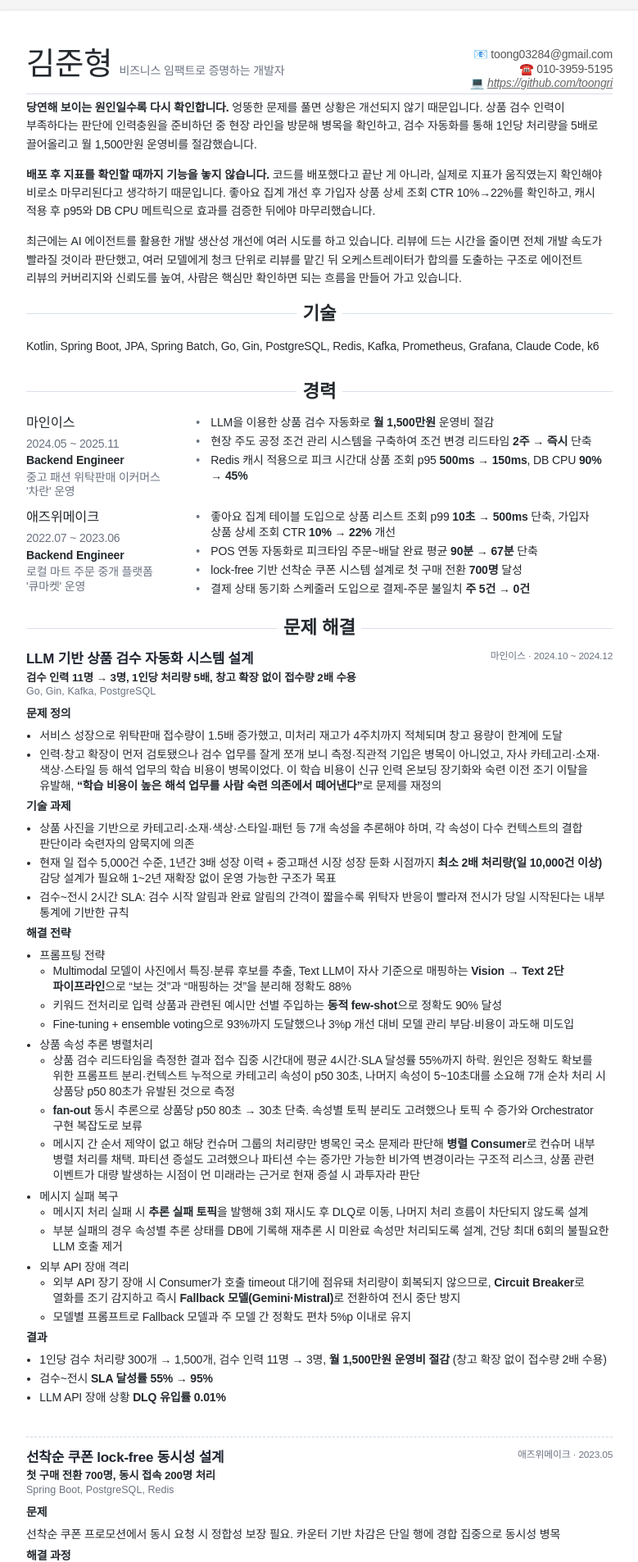
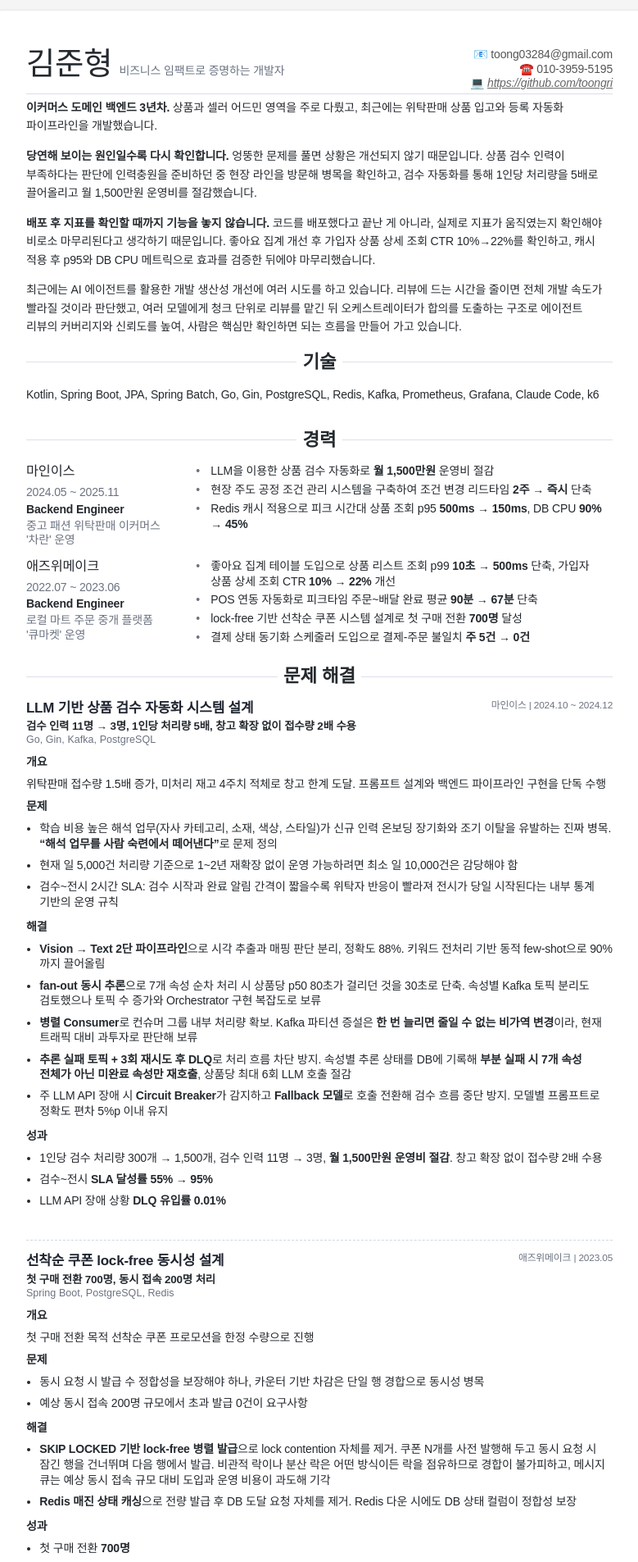
Before and after one commit to toongri/toongri.github.io, a Jekyll site: the page built from index.md, in a window 1280 px wide. Shown: the top 1905 px of the page at 82% size, without its empty margins (250-1029 px from the left). Built offline with Jekyll 4.4.1, drawn with Linux system fonts in a browser that asks for light colours; some of the changed text lies outside the part shown.

Commit message:
sync: resume-manage main과 이력서 렌더링 파일 동기화
- _config.yml: 4개 case 개요/문제/해결/성과 4단 구조 + 외부 피드백 반영
- _includes/section-projects.html: 문제해결 카드 템플릿 갱신
- _sass/modern-resume-theme.scss: 시각 계층/들여쓰기 스타일 갱신

```diff
--- a/_config.yml
+++ b/_config.yml
@@ -13,6 +13,8 @@ phone: 010-3959-5195
 
 #github_username: toongri
 about_content: |
+  **이커머스 도메인 백엔드 3년차.** 상품과 셀러 어드민 영역을 주로 다뤘고, 최근에는 위탁판매 상품 입고와 등록 자동화 파이프라인을 개발했습니다.
+
   **당연해 보이는 원인일수록 다시 확인합니다.** 엉뚱한 문제를 풀면 상황은 개선되지 않기 때문입니다. 상품 검수 인력이 부족하다는 판단에 인력충원을 준비하던 중 현장 라인을 방문해 병목을 확인하고, 검수 자동화를 통해 1인당 처리량을 5배로 끌어올리고 월 1,500만원 운영비를 절감했습니다.
 
   **배포 후 지표를 확인할 때까지 기능을 놓지 않습니다.** 코드를 배포했다고 끝난 게 아니라, 실제로 지표가 움직였는지 확인해야 비로소 마무리된다고 생각하기 때문입니다. 좋아요 집계 개선 후 가입자 상품 상세 조회 CTR 10%→22%를 확인하고, 캐시 적용 후 p95와 DB CPU 메트릭으로 효과를 검증한 뒤에야 마무리했습니다.
@@ -52,97 +54,96 @@ content:
     content:
       - title: LLM 기반 상품 검수 자동화 시스템 설계
         sub_title: 검수 인력 11명 → 3명, 1인당 처리량 5배, 창고 확장 없이 접수량 2배 수용
-        caption: 마인이스 · 2024.10 ~ 2024.12
+        caption: 마인이스 | 2024.10 ~ 2024.12
         skills: Go, Gin, Kafka, PostgreSQL
         description: |
-          **문제 정의**
-          - 서비스 성장으로 위탁판매 접수량이 1.5배 증가했고, 미처리 재고가 4주치까지 적체되며 창고 용량이 한계에 도달
-          - 인력·창고 확장이 먼저 검토됐으나 검수 업무를 잘게 쪼개 보니 측정·직관적 기입은 병목이 아니었고, 자사 카테고리·소재·색상·스타일 등 해석 업무의 학습 비용이 병목이었다. 이 학습 비용이 신규 인력 온보딩 장기화와 숙련 이전 조기 이탈을 유발해, **"학습 비용이 높은 해석 업무를 사람 숙련 의존에서 떼어낸다"**로 문제를 재정의
+          **개요**
 
-          **기술 과제**
-          - 상품 사진을 기반으로 카테고리·소재·색상·스타일·패턴 등 7개 속성을 추론해야 하며, 각 속성이 다수 컨텍스트의 결합 판단이라 숙련자의 암묵지에 의존
-          - 현재 일 접수 5,000건 수준, 1년간 3배 성장 이력 + 중고패션 시장 성장 둔화 시점까지 **최소 2배 처리량(일 10,000건 이상)** 감당 설계가 필요해 1~2년 재확장 없이 운영 가능한 구조가 목표
-          - 검수~전시 2시간 SLA: 검수 시작 알림과 완료 알림의 간격이 짧을수록 위탁자 반응이 빨라져 전시가 당일 시작된다는 내부 통계에 기반한 규칙
+          위탁판매 접수량 1.5배 증가, 미처리 재고 4주치 적체로 창고 한계 도달. 프롬프트 설계와 백엔드 파이프라인 구현을 단독 수행
 
-          **해결 전략**
-          - 프롬프팅 전략
-            - Multimodal 모델이 사진에서 특징·분류 후보를 추출, Text LLM이 자사 기준으로 매핑하는 **Vision → Text 2단 파이프라인**으로 "보는 것"과 "매핑하는 것"을 분리해 정확도 88%
-            - 키워드 전처리로 입력 상품과 관련된 예시만 선별 주입하는 **동적 few-shot**으로 정확도 90% 달성
-            - Fine-tuning + ensemble voting으로 93%까지 도달했으나 3%p 개선 대비 모델 관리 부담·비용이 과도해 미도입
-          - 상품 속성 추론 병렬처리
-            - 상품 검수 리드타임을 측정한 결과 접수 집중 시간대에 평균 4시간·SLA 달성률 55%까지 하락. 원인은 정확도 확보를 위한 프롬프트 분리·컨텍스트 누적으로 카테고리 속성이 p50 30초, 나머지 속성이 5~10초대를 소요해 7개 순차 처리 시 상품당 p50 80초가 유발된 것으로 측정
-            - **fan-out** 동시 추론으로 상품당 p50 80초 → 30초 단축. 속성별 토픽 분리도 고려했으나 토픽 수 증가와 Orchestrator 구현 복잡도로 보류
-            - 메시지 간 순서 제약이 없고 해당 컨슈머 그룹의 처리량만 병목인 국소 문제라 판단해 **병렬 Consumer**로 컨슈머 내부 병렬 처리를 채택. 파티션 증설도 고려했으나 파티션 수는 증가만 가능한 비가역 변경이라는 구조적 리스크, 상품 관련 이벤트가 대량 발생하는 시점이 먼 미래라는 근거로 현재 증설 시 과투자라 판단
-          - 메시지 실패 복구
-            - 메시지 처리 실패 시 **추론 실패 토픽**을 발행해 3회 재시도 후 DLQ로 이동, 나머지 처리 흐름이 차단되지 않도록 설계
-            - 부분 실패의 경우 속성별 추론 상태를 DB에 기록해 재추론 시 미완료 속성만 처리되도록 설계, 건당 최대 6회의 불필요한 LLM 호출 제거
-          - 외부 API 장애 격리
-            - 외부 API 장기 장애 시 Consumer가 호출 timeout 대기에 점유돼 처리량이 회복되지 않으므로, **Circuit Breaker**로 열화를 조기 감지하고 즉시 **Fallback 모델(Gemini·Mistral)**로 전환하여 전시 중단 방지
-            - 모델별 프롬프트로 Fallback 모델과 주 모델 간 정확도 편차 5%p 이내로 유지
+          **문제**
+          - 학습 비용 높은 해석 업무(자사 카테고리, 소재, 색상, 스타일)가 신규 인력 온보딩 장기화와 조기 이탈을 유발하는 진짜 병목. **"해석 업무를 사람 숙련에서 떼어낸다"**로 문제 정의
+          - 현재 일 5,000건 처리량 기준으로 1~2년 재확장 없이 운영 가능하려면 최소 일 10,000건은 감당해야 함
+          - 검수~전시 2시간 SLA: 검수 시작과 완료 알림 간격이 짧을수록 위탁자 반응이 빨라져 전시가 당일 시작된다는 내부 통계 기반의 운영 규칙
 
-          **결과**
-          - 1인당 검수 처리량 300개 → 1,500개, 검수 인력 11명 → 3명, **월 1,500만원 운영비 절감** (창고 확장 없이 접수량 2배 수용)
+          **해결**
+          - **Vision → Text 2단 파이프라인**으로 시각 추출과 매핑 판단 분리, 정확도 88%. 키워드 전처리 기반 동적 few-shot으로 90%까지 끌어올림
+          - **fan-out 동시 추론**으로 7개 속성 순차 처리 시 상품당 p50 80초가 걸리던 것을 30초로 단축. 속성별 Kafka 토픽 분리도 검토했으나 토픽 수 증가와 Orchestrator 구현 복잡도로 보류
+          - **병렬 Consumer**로 컨슈머 그룹 내부 처리량 확보. Kafka 파티션 증설은 **한 번 늘리면 줄일 수 없는 비가역 변경**이라, 현재 트래픽 대비 과투자로 판단해 보류
+          - **추론 실패 토픽 + 3회 재시도 후 DLQ**로 처리 흐름 차단 방지. 속성별 추론 상태를 DB에 기록해 **부분 실패 시 7개 속성 전체가 아닌 미완료 속성만 재호출**, 상품당 최대 6회 LLM 호출 절감
+          - 주 LLM API 장애 시 **Circuit Breaker**가 감지하고 **Fallback 모델**로 호출 전환해 검수 흐름 중단 방지. 모델별 프롬프트로 정확도 편차 5%p 이내 유지
+
+          **성과**
+          - 1인당 검수 처리량 300개 → 1,500개, 검수 인력 11명 → 3명, **월 1,500만원 운영비 절감**. 창고 확장 없이 접수량 2배 수용
           - 검수~전시 **SLA 달성률 55% → 95%**
           - LLM API 장애 상황 **DLQ 유입률 0.01%**
 
       - title: 선착순 쿠폰 lock-free 동시성 설계
         sub_title: 첫 구매 전환 700명, 동시 접속 200명 처리
-        caption: 애즈위메이크 · 2023.05
+        caption: 애즈위메이크 | 2023.05
         skills: Spring Boot, PostgreSQL, Redis
         description: |
+          **개요**
+
+          첫 구매 전환 목적 선착순 쿠폰 프로모션을 한정 수량으로 진행
+
           **문제**
+          - 동시 요청 시 발급 수 정합성을 보장해야 하나, 카운터 기반 차감은 단일 행 경합으로 동시성 병목
+          - 예상 동시 접속 200명 규모에서 초과 발급 0건이 요구사항
 
-          선착순 쿠폰 프로모션에서 동시 요청 시 정합성 보장 필요. 카운터 기반 차감은 단일 행에 경합 집중으로 동시성 병목
+          **해결**
+          - **SKIP LOCKED 기반 lock-free 병렬 발급**으로 lock contention 자체를 제거. 쿠폰 N개를 사전 발행해 두고 동시 요청 시 잠긴 행을 건너뛰며 다음 행에서 발급. 비관적 락이나 분산 락은 어떤 방식이든 락을 점유하므로 경합이 불가피하고, 메시지 큐는 예상 동시 접속 규모 대비 도입과 운영 비용이 과도해 기각
+          - **Redis 매진 상태 캐싱**으로 전량 발급 후 DB 도달 요청 자체를 제거. Redis 다운 시에도 DB 상태 컬럼이 정합성 보장
 
-          **해결 과정**
-          - **SKIP LOCKED 기반 lock-free 병렬 발급.** 쿠폰 N개 사전 생성, 잠긴 행은 건너뛰어 lock contention 제로. 비관적 락·분산 락은 결국 락을 잡는 구조로 경합 불가피, 메시지 큐는 예상 동시 접속 규모 대비 도입·운영 비용이 과도
-          - **쿠폰 캐시로 불필요한 DB 접근 차단.** 전량 발급 시 Redis에 매진 상태를 캐싱하여 DB 도달 요청 자체를 제거. Redis 다운 시에도 DB 상태 컬럼이 정합성 보장
-
-          **결과**
-          - 첫 구매 전환 **700명**, 동시 접속 200명 처리, 초과 발급 **0건**
+          **성과**
+          - 첫 구매 전환 **700명**
+          - 동시 접속 200명 처리
 
           **회고**
-          - 트래픽 증가 시 메시지 큐 기반 비동기 발급으로 전환하면 다양한 요구사항에 유연하게 대응 가능
+          - 트래픽 증가 시 메시지 큐 기반 비동기 발급으로 다양한 요구사항에 유연하게 대응 가능
           - 유저 중복 발급 가능 요구사항 추가 시 DB 제약조건 변경이 필요한 설계는 확장성 측면에서 아쉬움
 
       - title: 상품 조회 캐시 적용
         sub_title: 상품 리스트 조회 API p95 500ms → 150ms, 피크 시 DB CPU 90% → 45%
-        caption: 마인이스 · 2025.04
+        caption: 마인이스 | 2025.04
         skills: Go, Redis, PostgreSQL
         description: |
+          **개요**
+
+          서비스 성장과 마케팅 캠페인으로 20시 피크 트래픽이 누적되며 상품 조회 API의 DB CPU가 90%까지 상승
+
           **문제**
+          - p95 500ms 이상으로 SLO 미달. 매 요청마다 DB를 직접 조회하는 구조가 원인이며, 인덱스는 이미 적용된 상태라 DB 조회량 자체를 줄이는 접근이 필요
 
-          피크 시간대 상품 조회 API p95 500ms 이상으로 SLO 미달, DB CPU 90%. 매 요청마다 DB 직접 조회하는 구조가 원인
+          **해결**
+          - **Redis Cache-Aside 분리 캐싱**으로 DB 직접 조회 감소. 리스트 캐시는 TTL 5분 stale 허용, 상품 상세 캐시는 상태 변경 시 즉시 eviction. 리스트 miss 시 ID만 조회 후 개별 캐시 확인, miss인 상품만 batch fetch. Local Cache는 다중 서버 환경에서 상품 상태가 빈번히 변경될 때 일관성 보장이 어려워 미채택
+          - **singleflight + TTL jitter**로 cache stampede 방어. 프로세스 내 단일 실행으로 stampede 해소에 충분하고 관리 포인트가 적음. 분산 락은 멀티 인스턴스 단일 실행을 보장하나 TTL 관리와 Redis 의존이 부담. TTL jitter로 서로 다른 키가 동시 만료되지 않도록 방지
 
-          **해결 과정**
-          - **Redis Cache-Aside로 DB 히트 감소.** 리스트 캐시(TTL 5분, stale 허용)와 상품 상세 캐시(상태 변경 시 즉시 eviction) 분리. 리스트 miss 시 ID만 조회 후 개별 캐시 확인, miss인 상품만 batch fetch. 쿼리 최적화는 인덱스 이미 적용 완료로 한계, Local Cache는 다중 서버에서 상품 상태 빈번 변경 시 일관성 보장 불가
-          - **singleflight + TTL jitter로 cache stampede 방어.** 분산 락은 멀티 인스턴스 단일 실행을 보장하나 TTL 관리와 Redis 의존이 부담. singleflight는 프로세스 내 단일 실행이지만 stampede 해소에 충분하고 관리 포인트 적음. TTL에 jitter를 적용하여 서로 다른 키가 동시 만료되지 않도록 방지
-
-          **결과**
+          **성과**
           - 상품 조회 API p95 **500ms → 150ms**, 피크 시 DB CPU **90% → 45%**
 
       - title: 좋아요 집계 최적화
         sub_title: 상품 리스트 조회 API p99 10초 → 500ms, 상품 상세 조회 CTR 10% → 22% 개선
-        caption: 애즈위메이크 · 2023.01
+        caption: 애즈위메이크 | 2023.01
         skills: Spring Boot, PostgreSQL
         description: |
           **개요**
 
-          팀 목표는 신규 가입자 확보. 가입자의 앱 경험 여부를 상품 상세 조회 진입으로 측정. 민원이 많았던 상품 리스트 속도 개선으로 기여하기로 함
+          신규 가입자 확보 목표 하에 PLP 응답 속도 개선이 가입자 상품 상세 조회 CTR 상승으로 이어질 것이라는 가설을 바탕으로 조회 성능 개선 추진
 
           **문제**
+          - PLP p99 10초로 상품 상세 진입 자체가 지연
+          - EXPLAIN ANALYZE 결과 인덱스가 이미 적용된 상태에서 **좋아요 수를 매 요청마다 JOIN + COUNT로 집계하는 구조**가 원인
 
-          PLP p99이 10초. EXPLAIN ANALYZE 결과 인덱스는 이미 적용된 상태. **좋아요 수를 매 요청마다 JOIN + COUNT로 집계하는 구조**가 원인
+          **해결**
+          - **실시간 집계 테이블**로 JOIN + COUNT 제거, 좋아요/취소 시 즉시 INCREMENT/DECREMENT. 조회 캐싱은 무거운 집계 반복 자체가 해소되지 않고, 배치 집계는 반영 지연과 규모 확대 시 복잡도 증가로 미채택
 
-          **해결 과정**
-          - **실시간 집계 테이블로 JOIN + COUNT 제거.** 좋아요/취소 시 즉시 INCREMENT/DECREMENT. 조회 캐싱은 DB 조회마다 무거운 집계를 반복하는 구조 자체가 해소되지 않음. 배치 집계는 반영 지연과 규모 확대 시 복잡도 증가
-
-          **결과**
+          **성과**
           - 상품 리스트 조회 API p99 **10초 → 500ms**
-          - 가입자 상품 상세 조회 CTR **10% → 22%** 개선
+          - 가입자 상품 상세 조회 CTR을 **10%에서 22%로 향상**
 
           **회고**
-          - 현재는 좋아요/취소마다 DB 쓰기가 발생. 규모 확대 시 메시지 큐로 이벤트를 적재하고 배치 처리하여 쓰기 부하를 줄이는 방향으로 개선 가능
+          - 좋아요/취소마다 DB 쓰기 발생 — 규모 확대 시 메시지 큐로 이벤트 적재 후 배치 처리하여 쓰기 부하 감소 가능
 
   - title: 스터디 활동
     layout: list
@@ -155,7 +156,7 @@ content:
           - agent-browser 등 에이전트 도구의 워크플로우와 운용 전략을 공유하며 AI 협업 생산성 개선
 
       - title: 유닛 테스트 스터디
-        caption: 2025.02 - 2025.05
+        caption: 2025.02 ~ 2025.05
         description: |
           - 「Unit Testing」, 「단위 테스트의 기술」을 읽으며 좋은 테스트의 4가지 요소와 단위 테스트의 역할 학습
           - 테스트 부재 코드베이스에 유닛 테스트 도입을 위해 스터디장을 맡아 진행, 실무 적용으로 커버리지 **0% → 20%** 달성
--- a/_includes/section-projects.html
+++ b/_includes/section-projects.html
@@ -1,5 +1,5 @@
 {% for item in include.content %}
-<article class="project-card keep-together">
+<article class="project-card">
     <div class="project-head">
         <h4 class="project-title">{{ item.title }}</h4>
         <div class="project-side-info">
--- a/_sass/modern-resume-theme.scss
+++ b/_sass/modern-resume-theme.scss
@@ -83,6 +83,8 @@ body {
     align-items: center;
     justify-content: center;
     gap: 0.45rem;
+    break-after: avoid;
+    page-break-after: avoid;
 }
 
 .resume h3.section-title::before,
@@ -132,6 +134,12 @@ body {
 
 .resume ul {
     padding-left: 1.2rem;
+}
+
+.resume ul ul {
+    list-style-type: circle;
+    padding-left: 1.5em;
+    margin: 0.15rem 0 0.1rem;
 }
 
 .resume mark {
@@ -243,6 +251,8 @@ body {
     min-width: 0;
     overflow-wrap: anywhere;
     word-break: normal;
+    orphans: 3;
+    widows: 3;
 }
 
 /* ========== 경력 섹션 ========== */
@@ -291,6 +301,20 @@ body {
     position: absolute;
     left: -1.1em;
     color: #6b7280;
+}
+
+#experience .content ul ul {
+    margin: 0.15rem 0 0.1rem;
+    padding-left: 1.5em;
+}
+
+#experience .content ul ul li {
+    font-size: 0.82rem;
+}
+
+#experience .content ul ul li::before {
+    content: '◦';
+    transform: scale(0.7);
 }
 
 .experience-quote {
@@ -394,6 +418,8 @@ body {
     font-size: 0.9rem;
     line-height: 1.52;
     color: #24292e;
+    orphans: 3;
+    widows: 3;
 }
 
 #projects .project-content p {
@@ -409,6 +435,38 @@ body {
 #projects .project-content li {
     margin-bottom: 0.25rem;
     line-height: 1.35;
+}
+
+#projects .project-content ul ul {
+    margin: 0.15rem 0 0.1rem;
+    padding-left: 1.5em;
+    list-style-type: none;
+}
+
+#projects .project-content ul ul li {
+    font-size: 0.82rem;
+    position: relative;
+    padding-left: 0.2em;
+}
+
+#projects .project-content ul ul li::before {
+    content: '◦';
+    position: absolute;
+    left: -1.1em;
+    color: #6b7280;
+    transform: scale(0.7);
+}
+
+#projects .project-content ul + p {
+    margin-top: 0.7rem;
+}
+
+#projects .project-content ul ul li {
+    color: #374151;
+}
+
+#projects .project-content > ul > li + li {
+    margin-top: 0.45rem;
 }
 
 #projects .project-content p strong {
```
